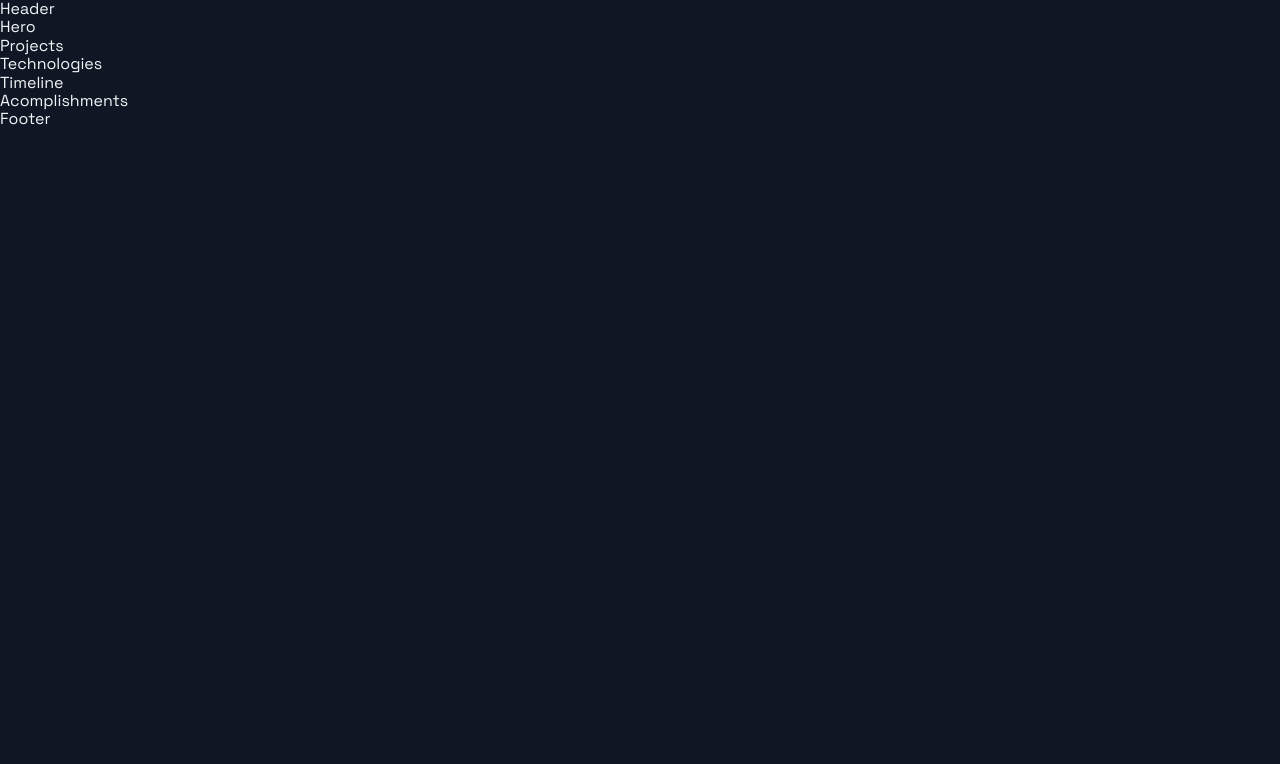
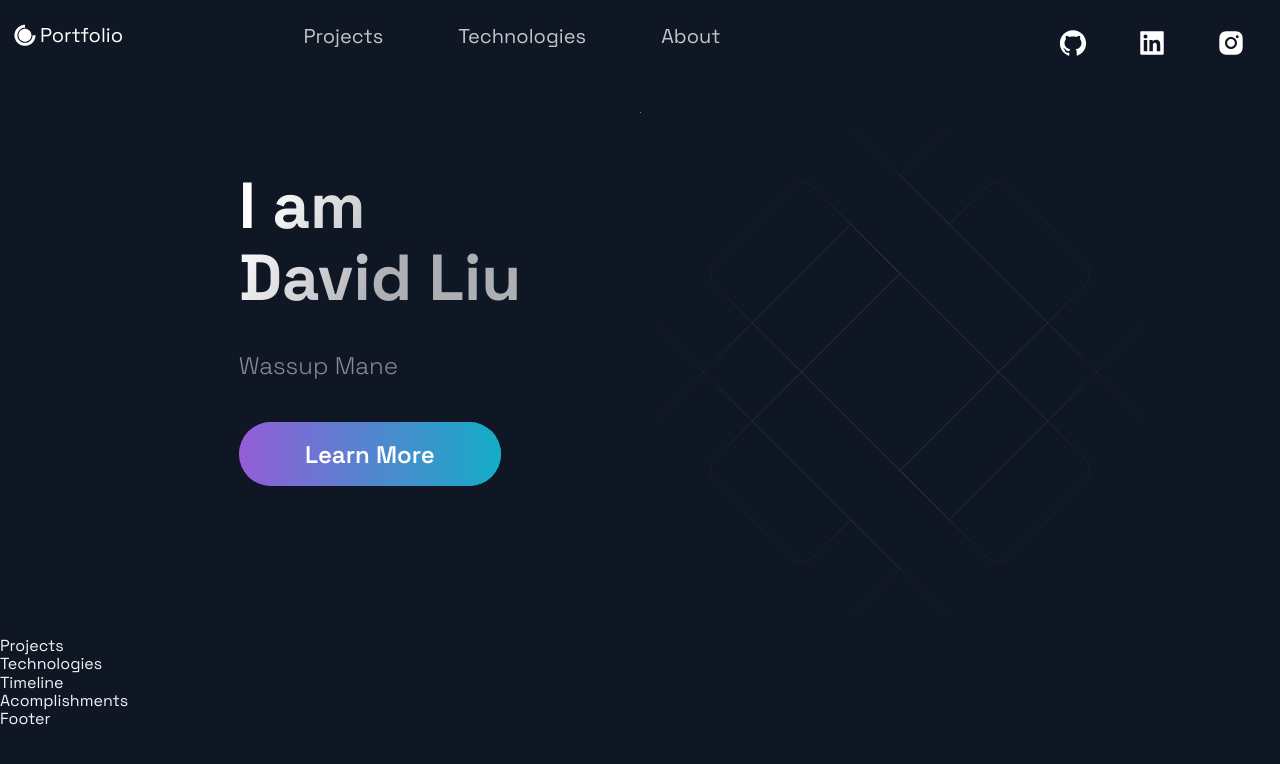
Before and after one commit to davidzliu108/personalwebsite, a Next.js app: page / in a window 1280 px wide. Shown: the top 764 px of the page. Built offline with nearby package versions, Linux system fonts and the light colour scheme.

Commit message:
Preliminary header and home page

```diff
--- a/src/components/Header/Header.js
+++ b/src/components/Header/Header.js
@@ -3,12 +3,46 @@
 import { AiFillGithub, AiFillInstagram, AiFillLinkedin } from 'react-icons/ai';
 import { DiCssdeck } from 'react-icons/di';
 
-import { Container, Div1, Div2, Div3, NavLink, SocialIcons } from './HeaderStyles';
+import { Container, Div1, Div2, Div3, NavLink, SocialIcons, Span } from './HeaderStyles';
 
 const Header = () =>  (
-  <div>
-    Header
-  </div>
+  <Container>
+    <Div1>
+      <Link href="/">
+        <a style = {{ display: "flex", alignItems: "center", color: 'white', marginBottom: '20px'}}>
+          <DiCssdeck size ="3rem" /> <Span>Portfolio</Span>
+        </a>
+      </Link>
+    </Div1>
+    <Div2>
+      <li>
+        <Link href="#projects">
+          <NavLink>Projects</NavLink>
+        </Link>
+      </li>
+      <li>
+        <Link href="#tech">
+          <NavLink>Technologies</NavLink>
+        </Link>
+      </li>
+      <li>
+        <Link href="#about">
+          <NavLink>About</NavLink>
+        </Link>
+      </li>
+    </Div2>
+    <Div3>
+      <SocialIcons href="https://github.com">
+        <AiFillGithub size ="3rem" />
+      </SocialIcons>
+      <SocialIcons href="https://linkedin.com">
+        <AiFillLinkedin size ="3rem" />
+      </SocialIcons>
+      <SocialIcons href="https://instagram.com">
+        <AiFillInstagram size ="3rem" />
+      </SocialIcons>
+    </Div3>
+  </Container>
 );
 
 export default Header;
--- a/src/components/Header/HeaderStyles.js
+++ b/src/components/Header/HeaderStyles.js
@@ -17,6 +17,11 @@
     grid-row-gap: 0.5rem;
   }
 `;
+
+export const Span = styled.span`
+  font-size: 2rem;
+`;
+
 export const Div1 = styled.div`
   grid-area: 1 / 1 / 2 / 2;
   display: flex;
--- a/src/components/Hero/Hero.js
+++ b/src/components/Hero/Hero.js
@@ -5,9 +5,18 @@
 import { LeftSection } from './HeroStyles';
 
 const Hero = (props) => (
-  <div>
-    Hero
-  </div>
+  <Section row nopadding>
+    <LeftSection>
+      <SectionTitle main center>
+        I am <br />
+        David Liu
+      </ SectionTitle>
+      <SectionText>
+        Wassup Mane
+      </SectionText>
+      <Button onClick={() => window.location = 'https://google.com'}>Learn More</Button>
+    </LeftSection>
+  </Section>
 );
 
 export default Hero;
--- a/src/pages/index.js
+++ b/src/pages/index.js
@@ -10,10 +10,10 @@
 const Home = () => {
   return (
     <Layout>
-      {/* <Section grid> */}
+      <Section grid>
         <Hero />
-        {/* <BgAnimation /> */}
-      {/* </Section> */}
+        <BgAnimation />
+      </Section>
       <Projects />
       <Technologies />
       <Timeline />
```
